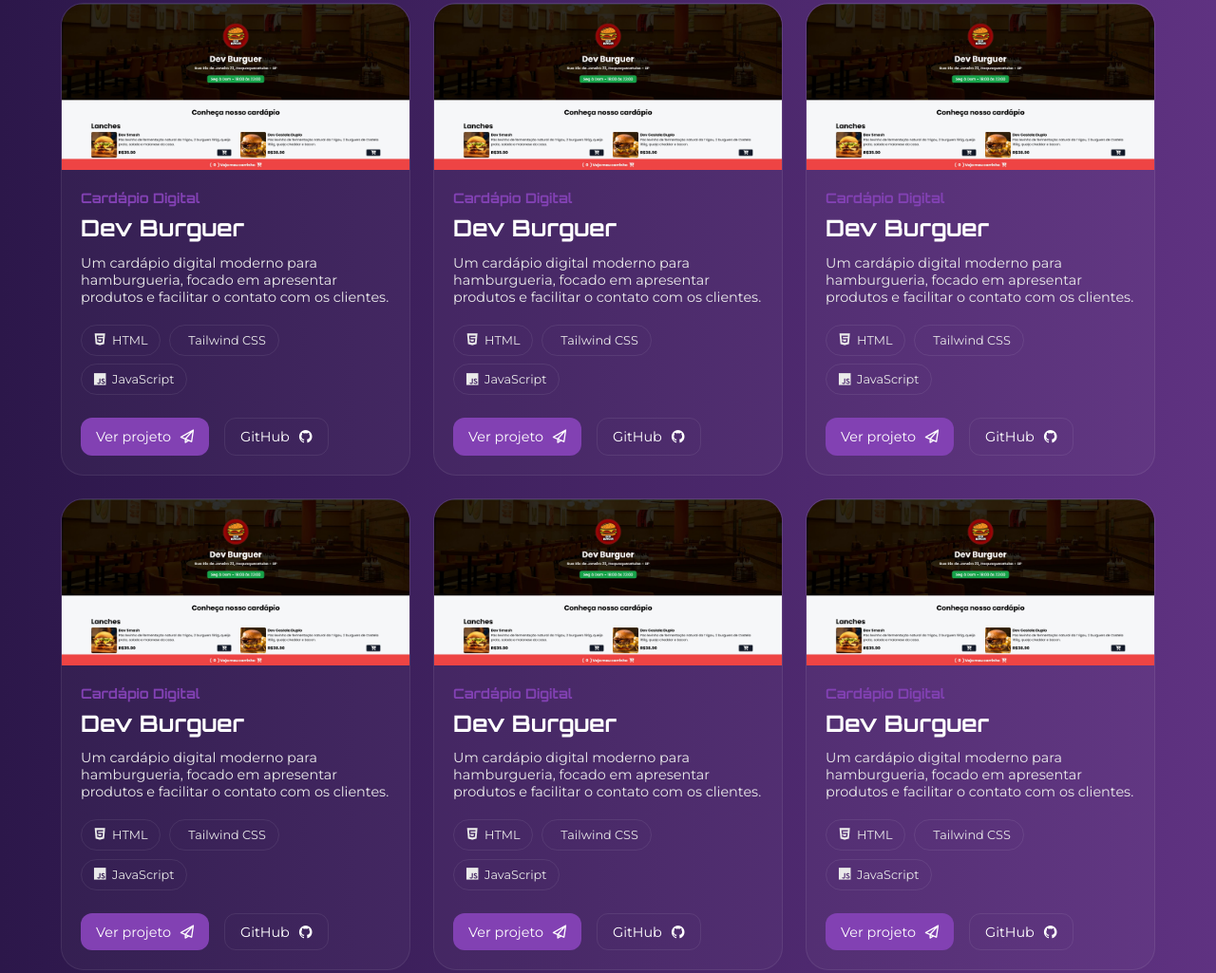
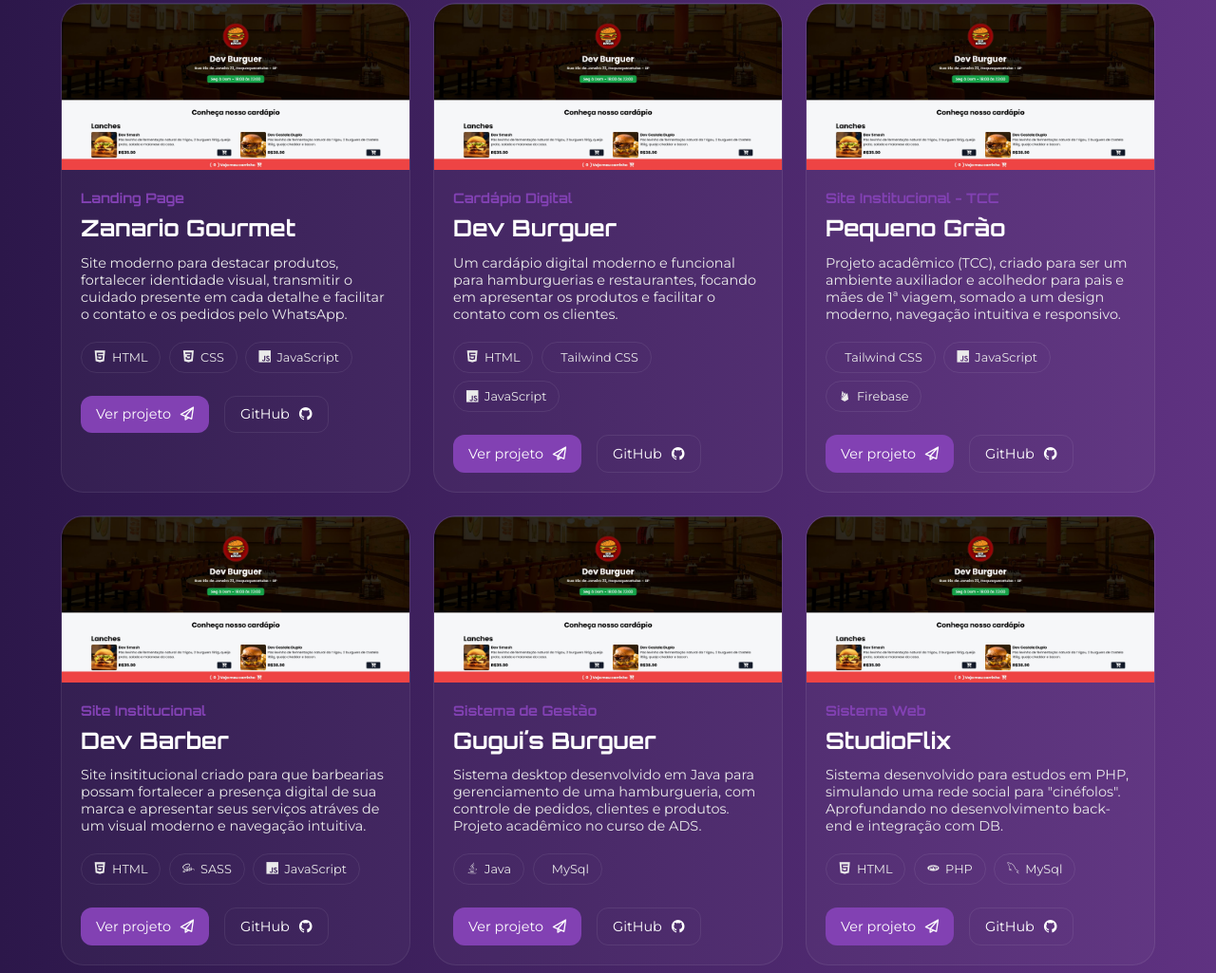
Before and after one commit to devKauaHenrique/dev-kaua, a plain HTML site: page index.html in a window 1280 px wide. Shown: the part 2758-3783 px from the top of the page at 95% size. Drawn offline with nearby package versions, Linux system fonts and the light colour scheme.

Commit message:
feat (projects): Adições de informações

```diff
--- a/index.html
+++ b/index.html
@@ -232,10 +232,36 @@
                     </div>
                     <div class="project-content">
                         <span class="project-category">
+                            Landing Page
+                        </span>
+                        <h3>Zanario Gourmet</h3>
+                        <p>Site moderno para destacar produtos, fortalecer identidade visual, transmitir o cuidado presente em cada detalhe e facilitar o contato e os pedidos pelo WhatsApp.</p>
+                        <div class="project-tech">
+                            <span><i class="devicon-html5-plain"></i> HTML</span>
+                            <span><i class="devicon-css3-plain"></i> CSS</span>
+                            <span><i class="devicon-javascript-plain"></i> JavaScript</span>
+                        </div>
+                        <div class="project-buttons">
+                            <a href="#" class="btn-project">
+                                Ver projeto <i class="fa-regular fa-paper-plane"></i>
+                            </a>
+                            <a href="#" class="btn-github">
+                                GitHub <i class="devicon-github-original"></i>
+                            </a>
+                        </div>
+                    </div>
+                </article>
+
+                <article class="project-card">
+                    <div class="project-image">
+                        <img src="assets/projetos/dev-burguer.jpg" alt="Projeto Dev Burguer">
+                    </div>
+                    <div class="project-content">
+                        <span class="project-category">
                             Cardápio Digital
                         </span>
                         <h3>Dev Burguer</h3>
-                        <p>Um cardápio digital moderno para hamburgueria, focado em apresentar produtos e facilitar o contato com os clientes.</p>
+                        <p>Um cardápio digital moderno e funcional para hamburguerias e restaurantes, focando em apresentar os produtos e facilitar o contato com os clientes.</p>
                         <div class="project-tech">
                             <span><i class="devicon-html5-plain"></i> HTML</span>
                             <span><i class="devicon-tailwindcss-original"></i> Tailwind CSS</span>
@@ -258,13 +284,39 @@
                     </div>
                     <div class="project-content">
                         <span class="project-category">
-                            Cardápio Digital
+                            Site Institucional - TCC
                         </span>
-                        <h3>Dev Burguer</h3>
-                        <p>Um cardápio digital moderno para hamburgueria, focado em apresentar produtos e facilitar o contato com os clientes.</p>
+                        <h3>Pequeno Grão</h3>
+                        <p>Projeto acadêmico (TCC), criado para ser um ambiente auxiliador e acolhedor para pais e mães de 1ª viagem, somado a um design moderno, navegação intuitiva e responsivo.</p>
+                        <div class="project-tech">
+                            <span><i class="devicon-tailwindcss-original"></i> Tailwind CSS</span>
+                            <span><i class="devicon-javascript-plain"></i> JavaScript</span>
+                            <span><i class="devicon-firebase-plain"></i> Firebase</span>
+                        </div>
+                        <div class="project-buttons">
+                            <a href="#" class="btn-project">
+                                Ver projeto <i class="fa-regular fa-paper-plane"></i>
+                            </a>
+                            <a href="#" class="btn-github">
+                                GitHub <i class="devicon-github-original"></i>
+                            </a>
+                        </div>
+                    </div>
+                </article>
+
+                <article class="project-card">
+                    <div class="project-image">
+                        <img src="assets/projetos/dev-burguer.jpg" alt="Projeto Dev Burguer">
+                    </div>
+                    <div class="project-content">
+                        <span class="project-category">
+                            Site Institucional
+                        </span>
+                        <h3>Dev Barber</h3>
+                        <p>Site insititucional criado para que barbearias possam fortalecer a presença digital de sua marca e apresentar seus serviços atráves de um visual moderno e navegação intuitiva.</p>
                         <div class="project-tech">
                             <span><i class="devicon-html5-plain"></i> HTML</span>
-                            <span><i class="devicon-tailwindcss-original"></i> Tailwind CSS</span>
+                            <span><i class="devicon-sass-original"></i> SASS</span>
                             <span><i class="devicon-javascript-plain"></i> JavaScript</span>
                         </div>
                         <div class="project-buttons">
@@ -284,14 +336,13 @@
                     </div>
                     <div class="project-content">
                         <span class="project-category">
-                            Cardápio Digital
+                            Sistema de Gestão
                         </span>
-                        <h3>Dev Burguer</h3>
-                        <p>Um cardápio digital moderno para hamburgueria, focado em apresentar produtos e facilitar o contato com os clientes.</p>
+                        <h3>Gugui´s Burguer</h3>
+                        <p>Sistema desktop desenvolvido em Java para gerenciamento de uma hamburgueria, com controle de pedidos, clientes e produtos. Projeto acadêmico no curso de ADS.</p>
                         <div class="project-tech">
-                            <span><i class="devicon-html5-plain"></i> HTML</span>
-                            <span><i class="devicon-tailwindcss-original"></i> Tailwind CSS</span>
-                            <span><i class="devicon-javascript-plain"></i> JavaScript</span>
+                            <span><i class="devicon-java-plain"></i> Java</span>
+                            <span><i class="devicon-mysql-original"></i> MySql</span>
                         </div>
                         <div class="project-buttons">
                             <a href="#" class="btn-project">
@@ -310,66 +361,14 @@
                     </div>
                     <div class="project-content">
                         <span class="project-category">
-                            Cardápio Digital
+                            Sistema Web
                         </span>
-                        <h3>Dev Burguer</h3>
-                        <p>Um cardápio digital moderno para hamburgueria, focado em apresentar produtos e facilitar o contato com os clientes.</p>
+                        <h3>StudioFlix</h3>
+                        <p>Sistema desenvolvido para estudos em PHP, simulando uma rede social para "cinéfolos". Aprofundando no desenvolvimento back-end e integração com DB.</p>
                         <div class="project-tech">
                             <span><i class="devicon-html5-plain"></i> HTML</span>
-                            <span><i class="devicon-tailwindcss-original"></i> Tailwind CSS</span>
-                            <span><i class="devicon-javascript-plain"></i> JavaScript</span>
-                        </div>
-                        <div class="project-buttons">
-                            <a href="#" class="btn-project">
-                                Ver projeto <i class="fa-regular fa-paper-plane"></i>
-                            </a>
-                            <a href="#" class="btn-github">
-                                GitHub <i class="devicon-github-original"></i>
-                            </a>
-                        </div>
-                    </div>
-                </article>
-
-                <article class="project-card">
-                    <div class="project-image">
-                        <img src="assets/projetos/dev-burguer.jpg" alt="Projeto Dev Burguer">
-                    </div>
-                    <div class="project-content">
-                        <span class="project-category">
-                            Cardápio Digital
-                        </span>
-                        <h3>Dev Burguer</h3>
-                        <p>Um cardápio digital moderno para hamburgueria, focado em apresentar produtos e facilitar o contato com os clientes.</p>
-                        <div class="project-tech">
-                            <span><i class="devicon-html5-plain"></i> HTML</span>
-                            <span><i class="devicon-tailwindcss-original"></i> Tailwind CSS</span>
-                            <span><i class="devicon-javascript-plain"></i> JavaScript</span>
-                        </div>
-                        <div class="project-buttons">
-                            <a href="#" class="btn-project">
-                                Ver projeto <i class="fa-regular fa-paper-plane"></i>
-                            </a>
-                            <a href="#" class="btn-github">
-                                GitHub <i class="devicon-github-original"></i>
-                            </a>
-                        </div>
-                    </div>
-                </article>
-
-                <article class="project-card">
-                    <div class="project-image">
-                        <img src="assets/projetos/dev-burguer.jpg" alt="Projeto Dev Burguer">
-                    </div>
-                    <div class="project-content">
-                        <span class="project-category">
-                            Cardápio Digital
-                        </span>
-                        <h3>Dev Burguer</h3>
-                        <p>Um cardápio digital moderno para hamburgueria, focado em apresentar produtos e facilitar o contato com os clientes.</p>
-                        <div class="project-tech">
-                            <span><i class="devicon-html5-plain"></i> HTML</span>
-                            <span><i class="devicon-tailwindcss-original"></i> Tailwind CSS</span>
-                            <span><i class="devicon-javascript-plain"></i> JavaScript</span>
+                            <span><i class="devicon-php-plain"></i> PHP</span>
+                            <span><i class="devicon-mysql-plain"></i> MySql</span>
                         </div>
                         <div class="project-buttons">
                             <a href="#" class="btn-project">
```
